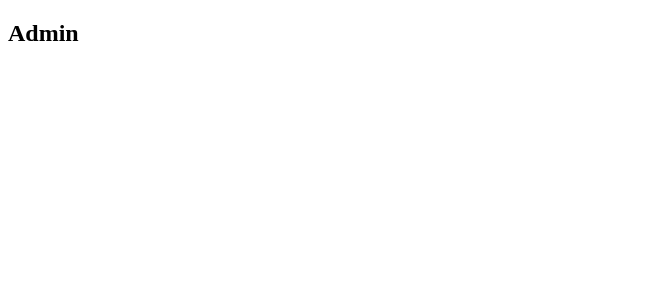
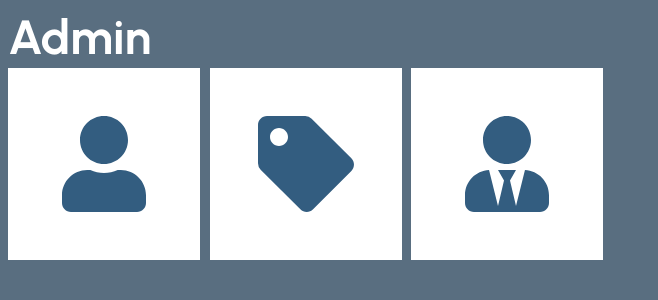
Before and after one commit to Cedric0303/comp30022-team12, a React (Create React App) app in the folder client/: page /admin in a window 1280 px wide. Shown: the top 300 px of the page, without its empty margins (0-658 px from the left). Built offline with nearby package versions, Linux system fonts and the light colour scheme.

Commit message:
added font-awesome link, updated admin page
began work on admin page

```diff
--- a/client/package.json
+++ b/client/package.json
@@ -3,12 +3,16 @@
     "version": "0.1.0",
     "private": true,
     "dependencies": {
+        "@fortawesome/fontawesome-svg-core": "^1.2.36",
+        "@fortawesome/free-regular-svg-icons": "^5.15.4",
+        "@fortawesome/free-solid-svg-icons": "^5.15.4",
+        "@fortawesome/react-fontawesome": "^0.1.15",
         "@testing-library/jest-dom": "^5.14.1",
         "@testing-library/react": "^11.2.7",
         "@testing-library/user-event": "^12.8.3",
         "react": "^17.0.2",
         "react-dom": "^17.0.2",
-        "react-router-dom": "^5.2.0",
+        "react-router-dom": "^5.2.1",
         "react-scripts": "4.0.3",
         "web-vitals": "^1.1.2"
     },
--- a/client/src/App.css
+++ b/client/src/App.css
@@ -1,3 +1,9 @@
+@import url('https://fonts.googleapis.com/css2?family=Urbanist:ital,wght@0,100;0,200;0,300;0,400;0,500;0,600;0,700;0,800;0,900;1,100;1,200;1,300;1,400;1,500;1,600;1,700;1,800;1,900&display=swap');
+
+html {
+    font-family: Urbanist, sans-serif;
+}
+
 .App {
     text-align: center;
 }
--- a/client/src/Pages/Admin.js
+++ b/client/src/Pages/Admin.js
@@ -1,11 +1,20 @@
 import React from "react";
 import Navbar from "../Components/Navbar/Navbar.js";
+import "../App.css";
+import "./css/admin.css";
+import { FontAwesomeIcon } from '@fortawesome/react-fontawesome'
+
 
 function Admin(props) {
     return (
-        <div>
-            <h2>Admin</h2>
-        </div>
+        <main>
+            <h2 class="mainHeading">Admin</h2>
+            <div id="adminButtons">
+                <div class="squareButton"><FontAwesomeIcon icon="user" /></div>
+                <div class="squareButton"><FontAwesomeIcon icon="tag" /></div>
+                <div class="squareButton"><FontAwesomeIcon icon="user-tie" /></div>
+            </div>
+        </main>
     );
 }
 
--- /dev/null
+++ b/client/src/Pages/css/admin.css
@@ -0,0 +1,28 @@
+html {
+    background-color: #596E80;
+}
+
+.mainHeading {
+    font-size: 6vh;
+    font-weight: 700;
+    color: white;
+    margin: 0.3vh 0;
+    padding: 0;
+}
+
+#adminButtons {
+    display: flex;
+    flex-direction: row;
+    column-gap: 0.6em;
+}
+
+.squareButton {
+    display: flex;
+    width: 12rem;
+    height: 12rem;
+    background-color: white;
+    color: #335D80;
+    justify-content: center;
+    align-items: center;
+    font-size: 6em;
+}
--- a/client/src/index.js
+++ b/client/src/index.js
@@ -3,6 +3,10 @@ import ReactDOM from "react-dom";
 import Router from "./Router.js";
 import reportWebVitals from "./reportWebVitals";
 
+import { library } from '@fortawesome/fontawesome-svg-core'
+import { fas } from '@fortawesome/free-solid-svg-icons'
+
+library.add(fas)
 ReactDOM.render(<Router />, document.getElementById("root"));
 // If you want to start measuring performance in your app, pass a function
 // to log results (for example: reportWebVitals(console.log))
```
Also changed, not shown: 2 other files (tests, documents, lock files or other folders).
